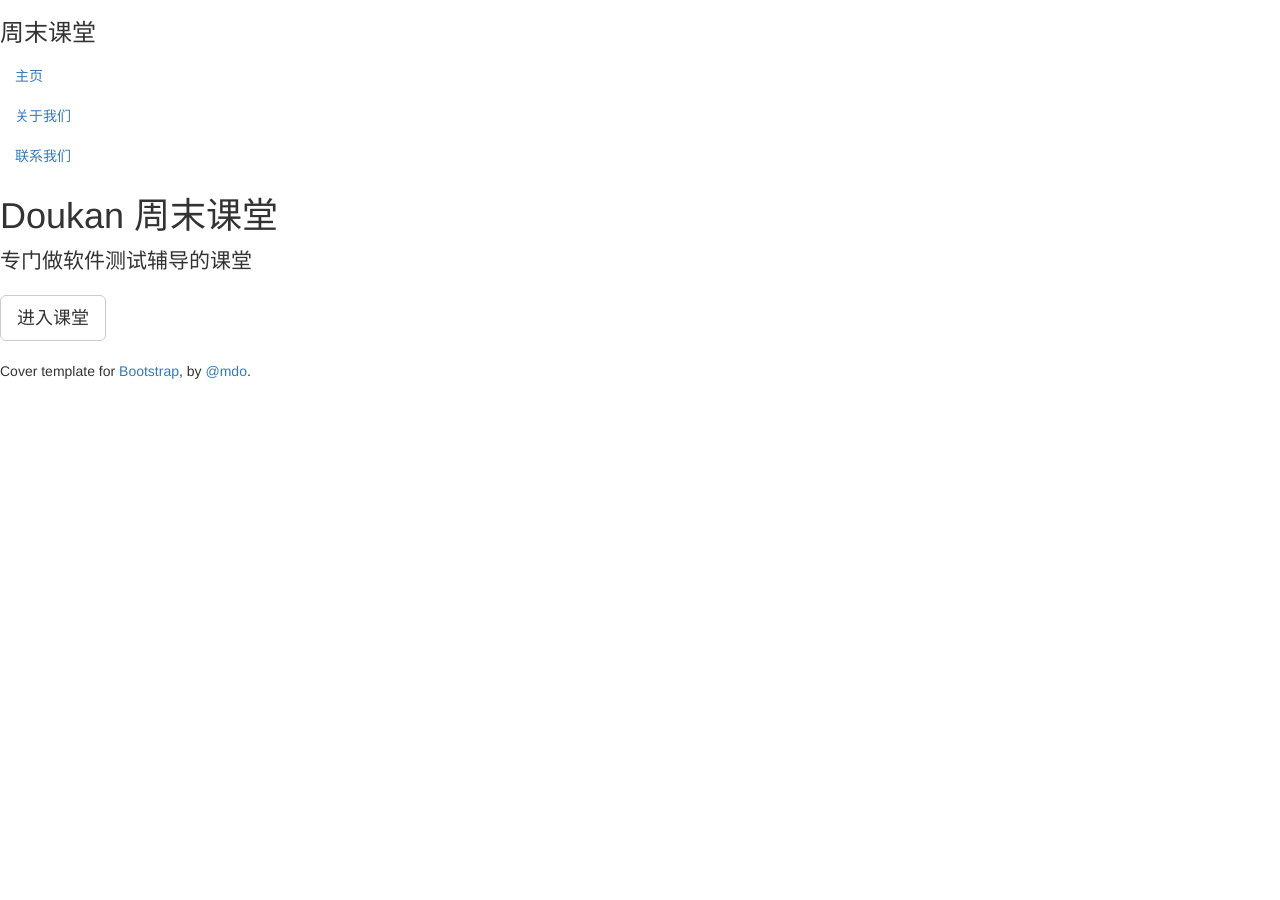
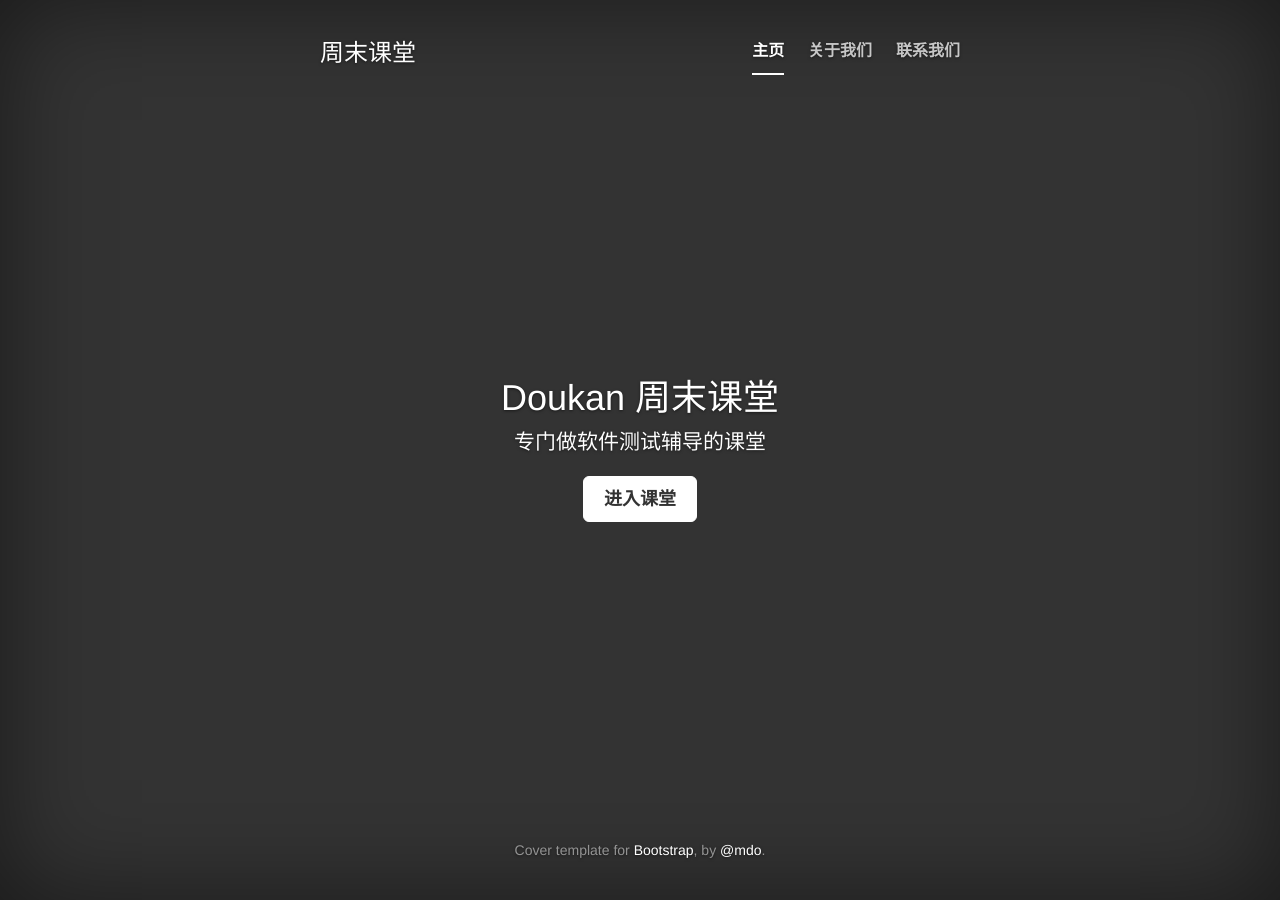
Before and after one commit to guming/myblog, a Jekyll site: the page welcome.html, which Jekyll copies as it is, in a window 1280 px wide. Built offline with Jekyll 4.4.1, drawn with Linux system fonts in a browser that asks for light colours; nearby versions of some CDN libraries; library files that are not in the unit come from our copies.

Commit message:
change index

```diff
--- a/welcome.html
+++ b/welcome.html
@@ -15,7 +15,7 @@
     <link href="../../assets/css/bootstrap.min.css" rel="stylesheet">
 
     <!-- Custom styles for this template -->
-    <link href="cover.css" rel="stylesheet">
+    <link href="assets/css/cover.css" rel="stylesheet">
 
     <!-- Just for debugging purposes. Don't actually copy these 2 lines! -->
     <!--[if lt IE 9]><script src="../../assets/js/ie8-responsive-file-warning.js"></script><![endif]-->
```
